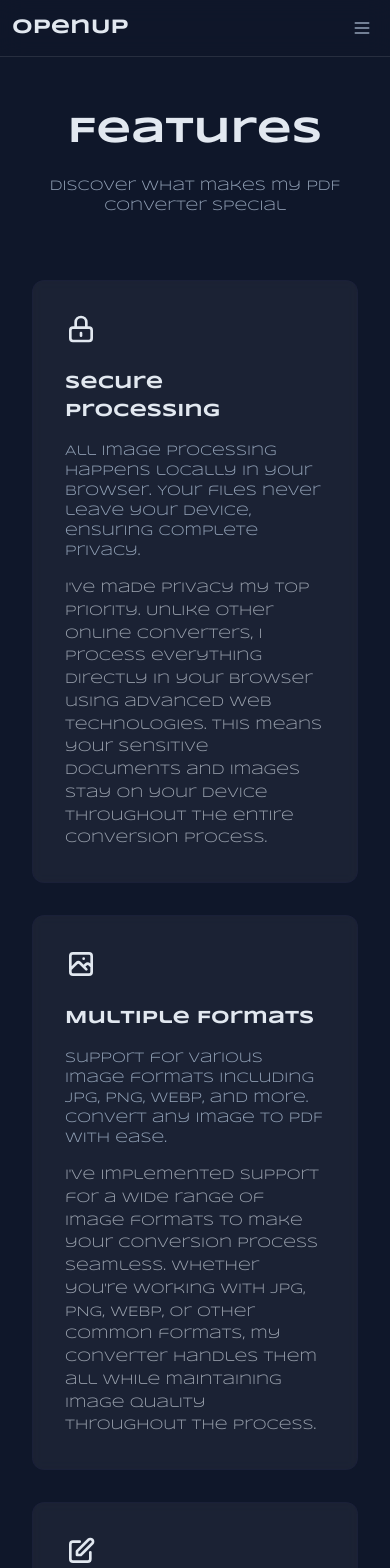
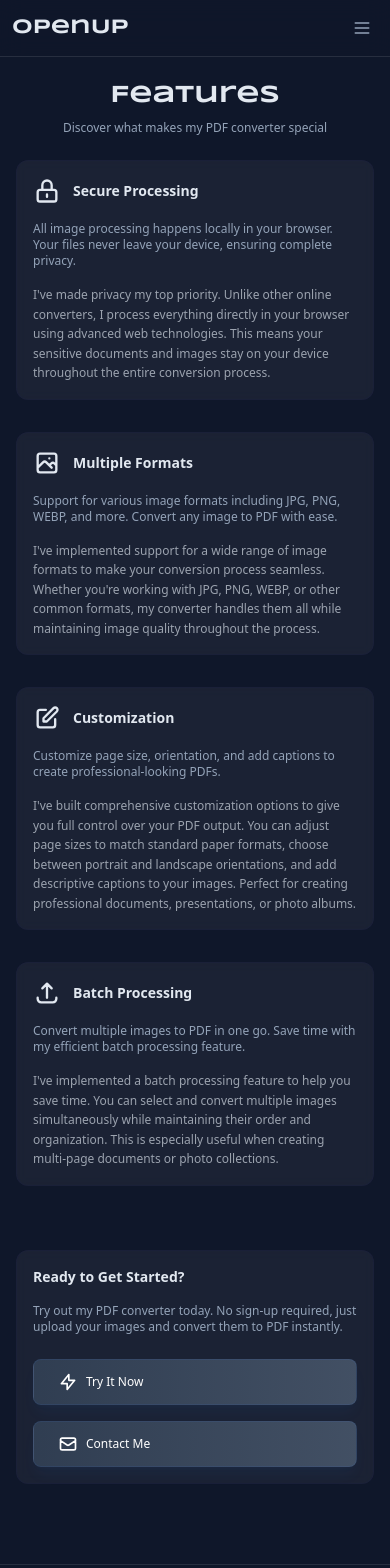
Before and after one commit to TejasMore477/OpenUp, a React (Vite) app: page /features in a window 390 px wide. Shown: the top 1568 px of the page. Built offline with nearby package versions, Linux system fonts and the light colour scheme.

Commit message:
style:feature responsive

```diff
--- a/src/components/layout/Features.jsx
+++ b/src/components/layout/Features.jsx
@@ -11,7 +11,7 @@ function Features() {
       description: "All image processing happens locally in your browser. Your files never leave your device, ensuring complete privacy.",
       detailedDescription: "I've made privacy my top priority. Unlike other online converters, I process everything directly in your browser using advanced web technologies. This means your sensitive documents and images stay on your device throughout the entire conversion process.",
       icon: (
-        <svg className="w-8 h-8" fill="none" stroke="currentColor" viewBox="0 0 24 24">
+        <svg className="w-7 h-7" fill="none" stroke="currentColor" viewBox="0 0 24 24">
           <path strokeLinecap="round" strokeLinejoin="round" strokeWidth="2" d="M12 15v2m-6 4h12a2 2 0 002-2v-6a2 2 0 00-2-2H6a2 2 0 00-2 2v6a2 2 0 002 2zm10-10V7a4 4 0 00-8 0v4h8z" />
         </svg>
       )
@@ -21,7 +21,7 @@ function Features() {
       description: "Support for various image formats including JPG, PNG, WEBP, and more. Convert any image to PDF with ease.",
       detailedDescription: "I've implemented support for a wide range of image formats to make your conversion process seamless. Whether you're working with JPG, PNG, WEBP, or other common formats, my converter handles them all while maintaining image quality throughout the process.",
       icon: (
-        <svg className="w-8 h-8" fill="none" stroke="currentColor" viewBox="0 0 24 24">
+        <svg className="w-7 h-7" fill="none" stroke="currentColor" viewBox="0 0 24 24">
           <path strokeLinecap="round" strokeLinejoin="round" strokeWidth="2" d="M4 16l4.586-4.586a2 2 0 012.828 0L16 16m-2-2l1.586-1.586a2 2 0 012.828 0L20 14m-6-6h.01M6 20h12a2 2 0 002-2V6a2 2 0 00-2-2H6a2 2 0 00-2 2v12a2 2 0 002 2z" />
         </svg>
       )
@@ -31,7 +31,7 @@ function Features() {
       description: "Customize page size, orientation, and add captions to create professional-looking PDFs.",
       detailedDescription: "I've built comprehensive customization options to give you full control over your PDF output. You can adjust page sizes to match standard paper formats, choose between portrait and landscape orientations, and add descriptive captions to your images. Perfect for creating professional documents, presentations, or photo albums.",
       icon: (
-        <svg className="w-8 h-8" fill="none" stroke="currentColor" viewBox="0 0 24 24">
+        <svg className="w-7 h-7" fill="none" stroke="currentColor" viewBox="0 0 24 24">
           <path strokeLinecap="round" strokeLinejoin="round" strokeWidth="2" d="M11 5H6a2 2 0 00-2 2v11a2 2 0 002 2h11a2 2 0 002-2v-5m-1.414-9.414a2 2 0 112.828 2.828L11.828 15H9v-2.828l8.586-8.586z" />
         </svg>
       )
@@ -41,7 +41,7 @@ function Features() {
       description: "Convert multiple images to PDF in one go. Save time with my efficient batch processing feature.",
       detailedDescription: "I've implemented a batch processing feature to help you save time. You can select and convert multiple images simultaneously while maintaining their order and organization. This is especially useful when creating multi-page documents or photo collections.",
       icon: (
-        <svg className="w-8 h-8" fill="none" stroke="currentColor" viewBox="0 0 24 24">
+        <svg className="w-7 h-7" fill="none" stroke="currentColor" viewBox="0 0 24 24">
           <path strokeLinecap="round" strokeLinejoin="round" strokeWidth="2" d="M4 16v1a3 3 0 003 3h10a3 3 0 003-3v-1m-4-8l-4-4m0 0L8 8m4-4v12" />
         </svg>
       )
@@ -49,15 +49,15 @@ function Features() {
   ];
 
   return (
-    <div className="min-h-screen bg-gradient-to-br from-darkTheme via-slate-900 to-darkTheme font-Syncopate">
-      <section className="relative py-20 px-4">
+    <div className="min-h-screen bg-gradient-to-br from-darkTheme via-slate-900 to-darkTheme">
+      <section className="relative py-12 sm:py-20 sm:px-4">
         <div className="max-w-6xl mx-auto">
           {/* Header */}
-          <div className="text-center mb-16">
-            <h1 className="text-4xl md:text-5xl font-bold text-limicMist mb-6 animate-fade-in">
+          <div className="text-center mb-6 sm:mb-16">
+            <h1 className="text-2xl md:text-5xl font-Syncopate font-bold text-limicMist mb-2 sm:mb-6 animate-fade-in">
               Features
             </h1>
-            <p className="text-softVoilet animate-fade-in-delay text-sm">
+            <p className="text-softVoilet animate-fade-in-delay text-xs sm:text-sm">
               Discover what makes my PDF converter special
             </p>
           </div>
@@ -67,18 +67,17 @@ function Features() {
             {features.map((feature, index) => (
               <div
                 key={index}
-                className="backdrop-blur-sm bg-white/5 rounded-xl p-8 border border-royalAmethyst/20 hover:border-royalAmethyst/40 transition-all duration-300"
+                className="backdrop-blur-sm bg-white/5 rounded-xl p-4 sm:p-8 border border-royalAmethyst/20 hover:border-royalAmethyst/40 transition-all duration-300"
               >
-                <div className="text-limicMist mb-6">
+                <h3 className="text-sm sm:text-lg font-semibold text-limicMist mb-4 flex items-center gap-3">
+                <span className="text-limicMist">
                   {feature.icon}
-                </div>
-                <h3 className="text-lg font-semibold text-limicMist mb-4">
-                  {feature.title}
+                </span>{feature.title}
                 </h3>
-                <p className="text-softVoilet mb-4 text-sm">
+                <p className="text-softVoilet mb-4 text-xs sm:text-sm">
                   {feature.description}
                 </p>
-                <p className="text-gray-400 text-sm leading-relaxed">
+                <p className="text-gray-400 text-xs sm:text-sm leading-relaxed">
                   {feature.detailedDescription}
                 </p>
               </div>
@@ -86,13 +85,13 @@ function Features() {
           </div>
 
           {/* Additional Info */}
-          <div className="mt-16 backdrop-blur-sm bg-white/5 rounded-xl p-8 border border-royalAmethyst/20">
-            <h2 className="text-lg font-semibold text-limicMist mb-4">Ready to Get Started?</h2>
-            <p className="text-softVoilet mb-6 text-sm">
+          <div className="mt-16 backdrop-blur-sm bg-white/5 rounded-xl p-4 sm:p-8 border border-royalAmethyst/20">
+            <h2 className=" text-sm sm:text-lg font-semibold text-limicMist mb-4">Ready to Get Started?</h2>
+            <p className="text-softVoilet mb-6 text-xs sm:text-sm">
               Try out my PDF converter today. No sign-up required,
               just upload your images and convert them to PDF instantly.
             </p>
-            <div className="flex flex-col sm:flex-row gap-4">
+            <div className="flex flex-col text-xs sm:text-sm sm:flex-row gap-4">
               <a
                 href="/"
                 className="inline-flex items-center gap-2 px-6 py-3 bg-gradient-to-r from-slate-700/90 to-slate-600/90 hover:from-slate-600/90 hover:to-slate-700/90 text-white rounded-lg transition-all duration-300 shadow-lg shadow-blue-500/5 hover:shadow-blue-500/10 border border-blue-500/10"
@@ -104,7 +103,7 @@ function Features() {
               </a>
               <a
                 href="mailto:tejasmore477@gmail.com"
-                className="text-sm inline-flex items-center gap-2 px-6 py-3 bg-gradient-to-r from-slate-700/90 to-slate-600/90 hover:from-slate-600/90 hover:to-slate-700/90 text-white rounded-lg transition-all duration-300 shadow-lg shadow-blue-500/5 hover:shadow-blue-500/10 border border-blue-500/10"
+                className="inline-flex items-center gap-2 px-6 py-3 bg-gradient-to-r from-slate-700/90 to-slate-600/90 hover:from-slate-600/90 hover:to-slate-700/90 text-white rounded-lg transition-all duration-300 shadow-lg shadow-blue-500/5 hover:shadow-blue-500/10 border border-blue-500/10"
               >
                 <svg className="w-5 h-5" fill="none" stroke="currentColor" viewBox="0 0 24 24">
                   <path strokeLinecap="round" strokeLinejoin="round" strokeWidth="2" d="M3 8l7.89 5.26a2 2 0 002.22 0L21 8M5 19h14a2 2 0 002-2V7a2 2 0 00-2-2H5a2 2 0 00-2 2v10a2 2 0 002 2z" />
```
